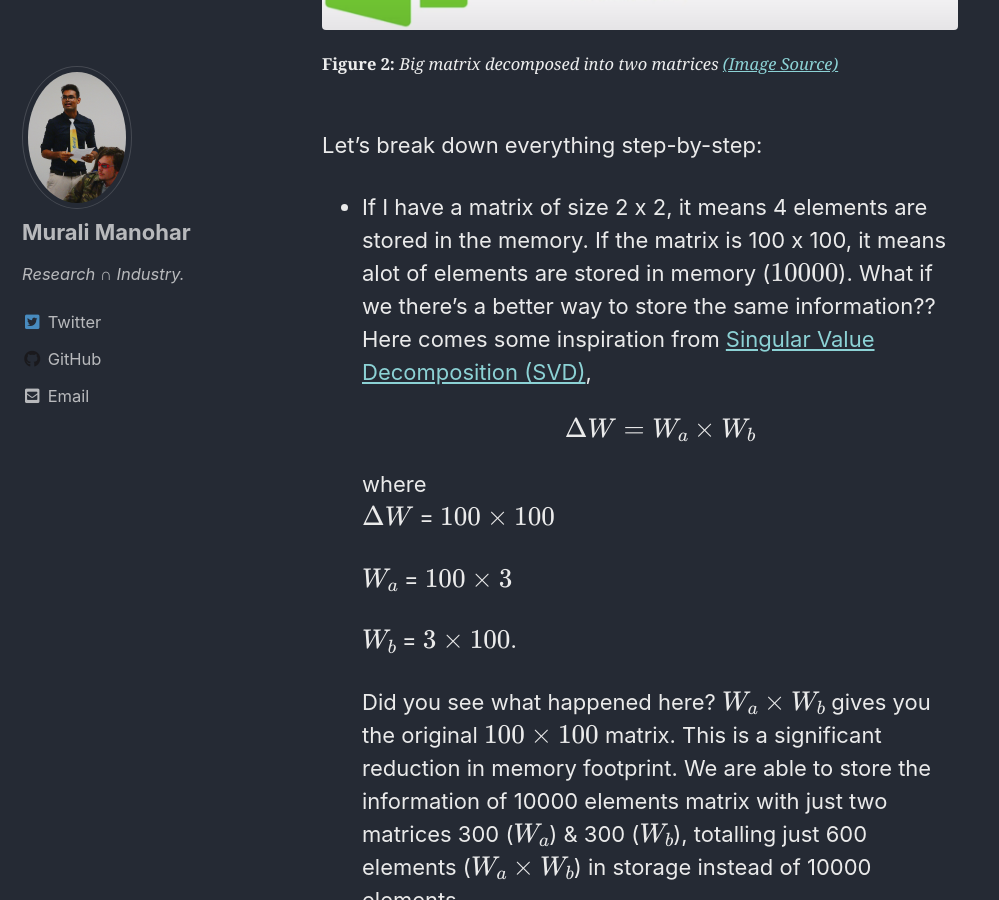
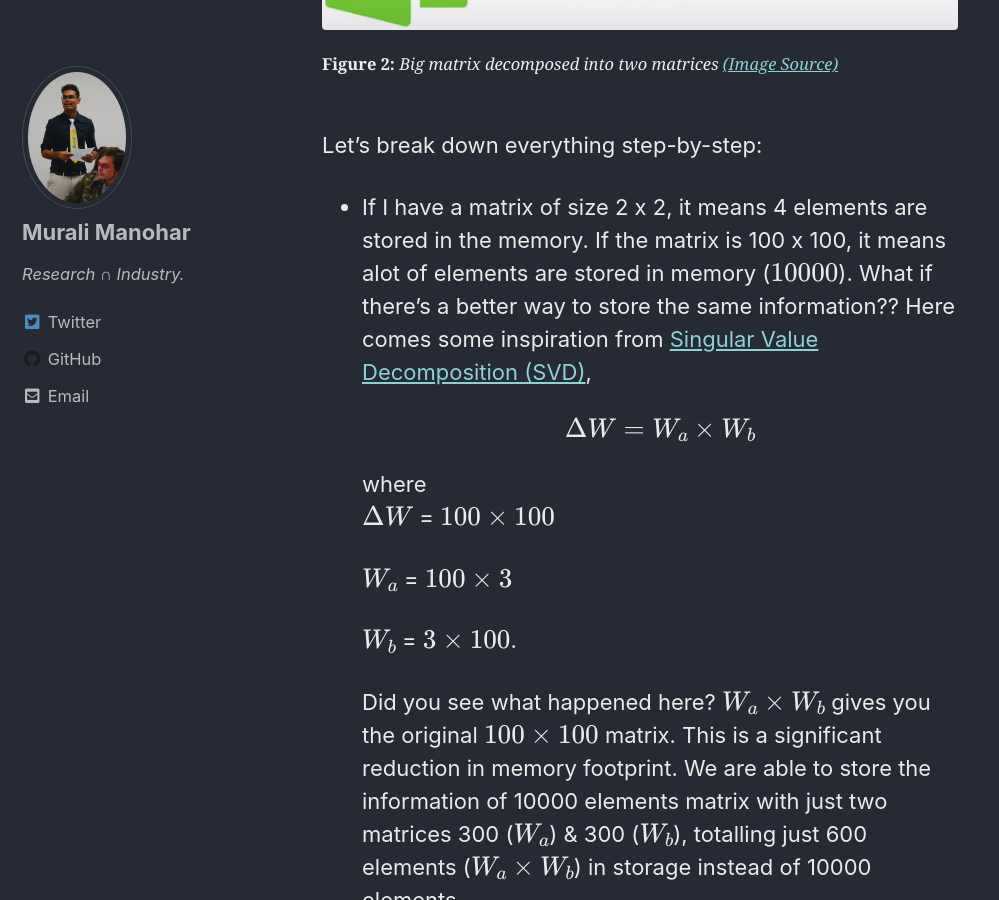
Before and after one commit to gitlost-murali/blogs, a Jekyll site: the page built from _posts/2023-27-07-lora-qlora.md, in a window 1280 px wide and 900 px high, scrolled down 2705 px. Shown: the whole window, without its empty margins (0-999 px from the left). Built offline with Jekyll 4.4.1, drawn with Linux system fonts in a browser that asks for light colours; cached includes are drawn as plain includes; formulas are drawn with MathJax 3; comment, search, counter and statistics services are not loaded; some of the changed text lies outside the part shown.

Commit message:
minor remarks

```diff
--- a/_posts/2023-27-07-lora-qlora.md
+++ b/_posts/2023-27-07-lora-qlora.md
@@ -42,7 +42,7 @@ Now, if W is 10000 x 10000, it means $\Delta W$ is also 10000 x 10000. We are ta
 
 Let's break down everything step-by-step:
 
-* If I have a matrix of size 2 x 2, it means 4 elements are stored in the memory. If the matrix is 100 x 100, it means alot of elements are stored in memory ($10000$). What if we there's a better way to store the same information?? Here comes some inspiration from [Singular Value Decomposition (SVD)](https://www.geeksforgeeks.org/singular-value-decomposition-svd/),
+* If I have a matrix of size 2 x 2, it means 4 elements are stored in the memory. If the matrix is 100 x 100, it means alot of elements are stored in memory ($10000$). What if there's a better way to store the same information?? Here comes some inspiration from [Singular Value Decomposition (SVD)](https://www.geeksforgeeks.org/singular-value-decomposition-svd/),
 
     $$ \Delta W = W_{a} \times W_{b} $$
 
```
Also changed, not shown: other parts of _posts/2023-27-07-lora-qlora.md (+1 -1 lines).
